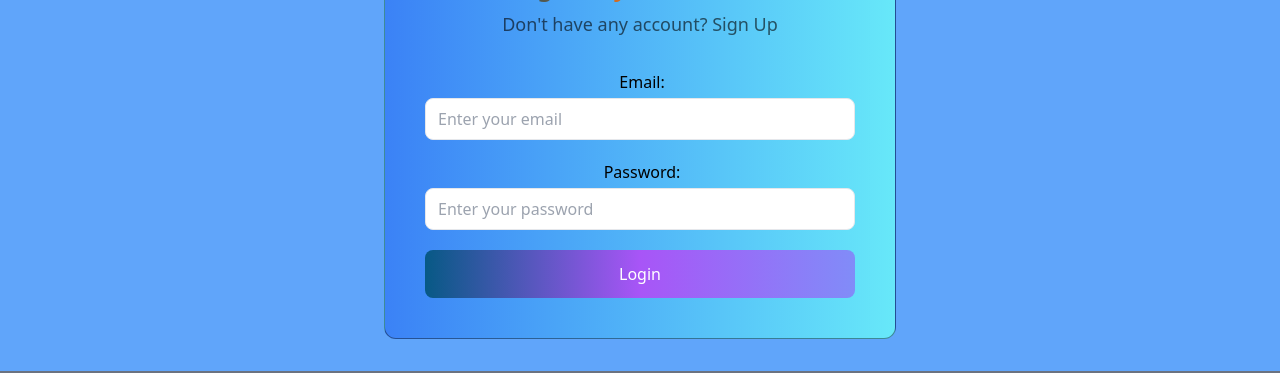
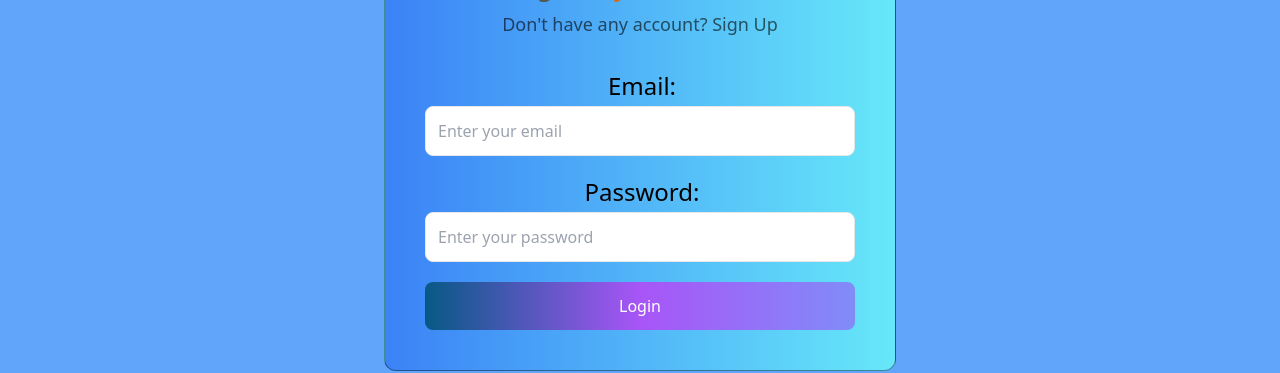
Before and after one commit to code-with-divyanshu/MegaBlog_App, a React (Vite) app: page /login in a window 1280 px wide. Shown: the part 275-648 px from the top of the page. Built offline with nearby package versions, Linux system fonts and the light colour scheme; no server answers.

Commit message:
Customize Input Component

```diff
--- a/src/components/Input.jsx
+++ b/src/components/Input.jsx
@@ -8,13 +8,16 @@ const Input = React.forwardRef(function Input(
   return (
     <div className="w-full">
       {label && (
-        <label className="inline-block mb-1 pl-1" htmlFor={Id}>
+        <label
+          className="inline-block mb-1 pl-1 text-xl lg:text-2xl"
+          htmlFor={Id}
+        >
           {label}
         </label>
       )}
       <input
         type={type}
-        className={`px-3 py-2 rounded-lg bg-white text-black outline-none focus:bg-gray-50 duration-200 border border-gray-200 w-full ${className}`}
+        className={`px-3 py-2 lg:py-3 rounded-lg bg-white text-black outline-none focus:bg-gray-50 duration-200 border border-gray-200 w-full ${className}`}
         ref={ref}
         {...props}
         id={Id}
```
